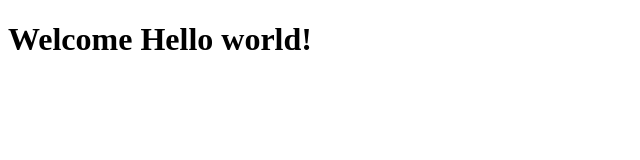
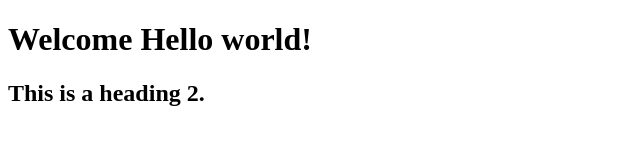
Before and after one commit to 5xu/hello-world, a plain HTML site: page index.html in a window 1280 px wide. Shown: the whole page, without its empty margins (0-640 px from the left). Drawn offline with Linux system fonts and the light colour scheme.

Commit message:
first commit

```diff
--- a/index.html
+++ b/index.html
@@ -8,5 +8,6 @@
 </head>
 <body>
     <h1>Welcome Hello world!</h1>
+    <h2>This is a heading 2.</h2>
 </body>
 </html>
```
